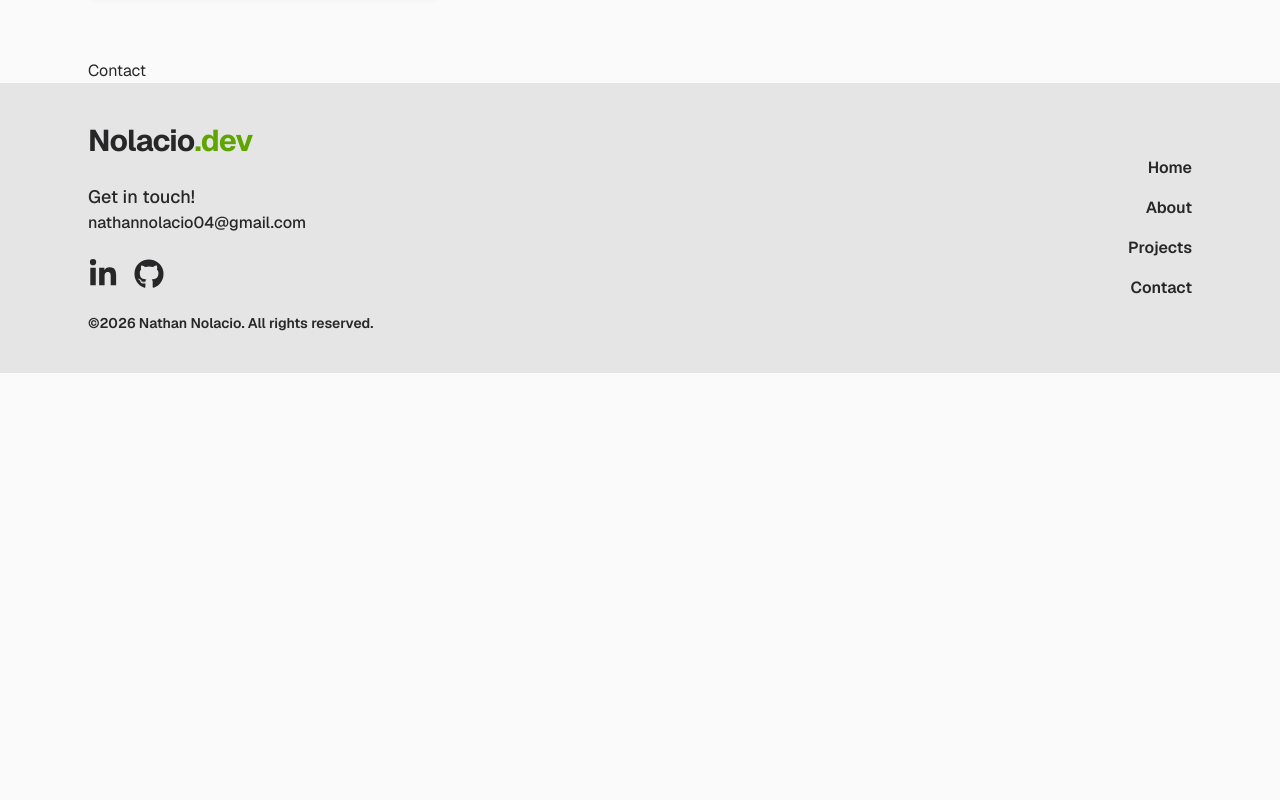
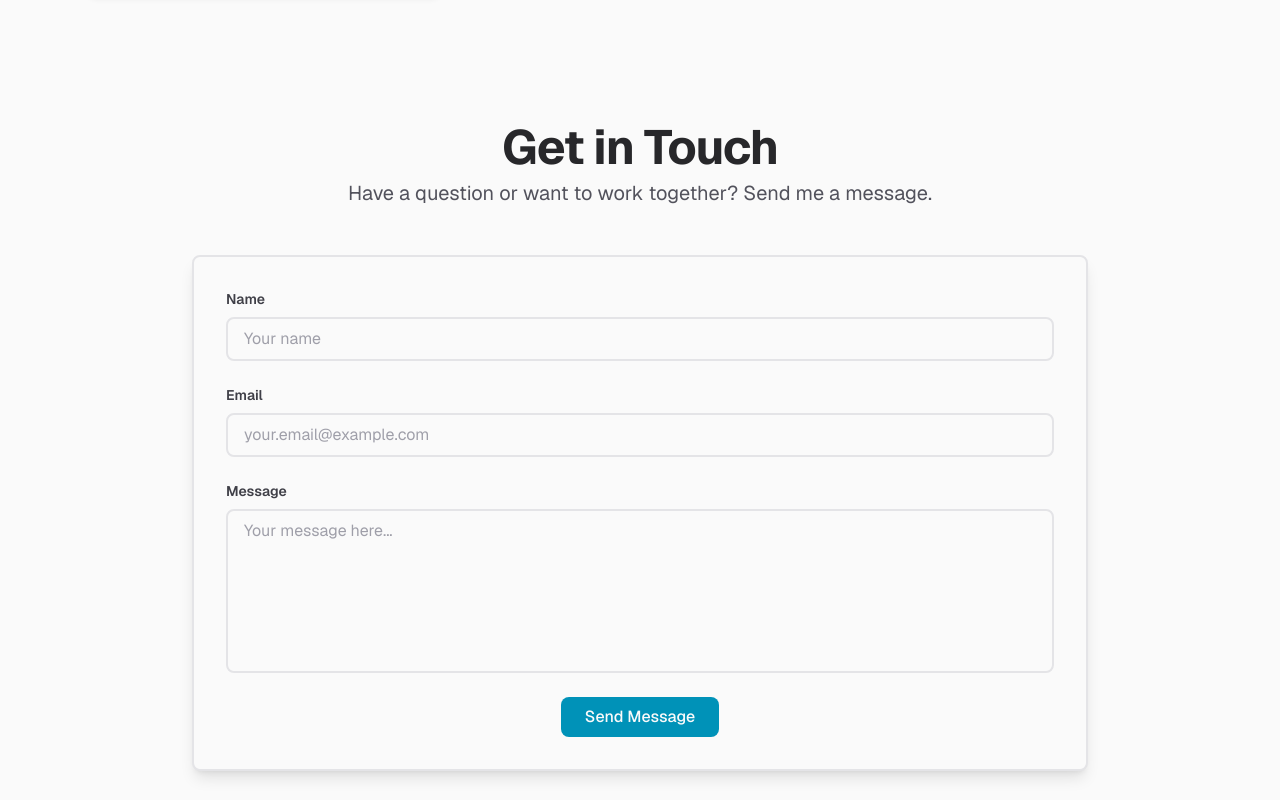
Before and after one commit to nathannolacio/portfolio-frontend, a Next.js app: page / in a window 1280 px wide. Shown: the part 2780-3580 px from the top of the page. Before the commit the page ends 3153 px from the top, so only its background shows below. Built offline with nearby package versions, Linux system fonts and the light colour scheme.

Commit message:
:sparkles: feat: Implemented contact section

```diff
--- a/src/app/page.tsx
+++ b/src/app/page.tsx
@@ -6,6 +6,7 @@ import { useEffect, useState } from "react";
 import HomeSection from "../components/sections/HomeSection";
 import ProjectsSection from "../components/sections/ProjectsSection";
 import AboutSection from "../components/sections/AboutSection";
+import ContactSection from "../components/sections/ContactSection";
 
 export default function Home() {
   const [activeSection, setActiveSection] = useState("home");
@@ -29,14 +30,10 @@ export default function Home() {
         setActiveSection={setActiveSection}
       />
       <main className="flex flex-col">
-       <HomeSection />
-       <AboutSection />
-       <ProjectsSection />
-        <section id="contact">
-          <Container>
-            <h2>Contact</h2>
-          </Container>
-        </section>
+        <HomeSection />
+        <AboutSection />
+        <ProjectsSection />
+        <ContactSection />
       </main>
       <Footer
         setActiveSection={setActiveSection}
--- /dev/null
+++ b/src/components/sections/ContactSection.tsx
@@ -0,0 +1,143 @@
+"use client";
+
+import { useState } from "react";
+import Container from "../layout/Container";
+import SectionTitle from "../ui/typography/SectionTitle";
+import Button from "../ui/Button";
+
+export default function ContactSection() {
+    const [formData, setFormData] = useState({
+        name: "",
+        email: "",
+        message: "",
+    });
+    const [isSubmitting, setIsSubmitting] = useState(false);
+    const [submitStatus, setSubmitStatus] = useState<"idle" | "success" | "error">("idle");
+
+    const handleChange = (
+        e: React.ChangeEvent<HTMLInputElement | HTMLTextAreaElement>
+    ) => {
+        const { name, value } = e.target;
+        setFormData((prev) => ({
+            ...prev,
+            [name]: value,
+        }));
+    };
+
+    const handleSubmit = async (e: React.FormEvent<HTMLFormElement>) => {
+        e.preventDefault();
+        setIsSubmitting(true);
+        setSubmitStatus("idle");
+
+        try {
+            await new Promise((resolve) => setTimeout(resolve, 1000));
+            setSubmitStatus("success");
+            setFormData({ name: "", email: "", message: "" });
+            setTimeout(() => setSubmitStatus("idle"), 3000);
+        } catch {
+            setSubmitStatus("error");
+            setTimeout(() => setSubmitStatus("idle"), 3000);
+        } finally {
+            setIsSubmitting(false);
+        }
+    };
+
+    return (
+        <section
+            id="contact"
+            className="py-12 md:py-16"
+        >
+            <Container className="flex flex-col items-center">
+                <div className="mb-12 text-center">
+                    <SectionTitle>
+                        Get in Touch
+                    </SectionTitle>
+                    <p className="text-lg md:text-xl mt-2 text-zinc-600">
+                        Have a question or want to work together? Send me a message.
+                    </p>
+                </div>
+
+                <div className="w-full max-w-4xl rounded-lg border-2 border-zinc-200 bg-neutral-50 p-8 shadow-lg">
+                    <form onSubmit={handleSubmit} className="flex flex-col gap-6 items-center">
+                        <div className="flex flex-col gap-2 w-full">
+                            <label
+                                htmlFor="name"
+                                className="text-sm font-semibold text-zinc-700"
+                            >
+                                Name
+                            </label>
+                            <input
+                                type="text"
+                                id="name"
+                                name="name"
+                                value={formData.name}
+                                onChange={handleChange}
+                                required
+                                placeholder="Your name"
+                                className="rounded-lg border-2 border-zinc-200 bg-neutral-50 px-4 py-2 text-zinc-900 placeholder-zinc-400 transition-colors focus:border-zinc-400 focus:outline-none"
+                            />
+                        </div>
+
+                        <div className="flex flex-col gap-2 w-full">
+                            <label
+                                htmlFor="email"
+                                className="text-sm font-semibold text-zinc-700"
+                            >
+                                Email
+                            </label>
+                            <input
+                                type="email"
+                                id="email"
+                                name="email"
+                                value={formData.email}
+                                onChange={handleChange}
+                                required
+                                placeholder="your.email@example.com"
+                                className="rounded-lg border-2 border-zinc-200 bg-neutral-50 px-4 py-2 text-zinc-900 placeholder-zinc-400 transition-colors focus:border-zinc-400 focus:outline-none"
+                            />
+                        </div>
+
+                        <div className="flex flex-col gap-2 w-full">
+                            <label
+                                htmlFor="message"
+                                className="text-sm font-semibold text-zinc-700"
+                            >
+                                Message
+                            </label>
+                            <textarea
+                                id="message"
+                                name="message"
+                                value={formData.message}
+                                onChange={handleChange}
+                                required
+                                placeholder="Your message here..."
+                                rows={6}
+                                className="rounded-lg border-2 border-zinc-200 bg-neutral-50 px-4 py-2 text-zinc-900 placeholder-zinc-400 transition-colors focus:border-zinc-400 focus:outline-none resize-none"
+                            />
+                        </div>
+
+                        <div className="flex items-center gap-4">
+                            <Button
+                                color="cyan"
+                                type="submit"
+                                className={isSubmitting ? "opacity-50 cursor-not-allowed pointer-events-none" : ""}
+                            >
+                                {isSubmitting ? "Sending..." : "Send Message"}
+                            </Button>
+                            {submitStatus === "success" && (
+                                <span className="text-sm font-medium text-emerald-600">
+                                    Message sent successfully!
+                                </span>
+                            )}
+                            {submitStatus === "error" && (
+                                <span className="text-sm font-medium text-red-600">
+                                    Failed to send message. Please try again.
+                                </span>
+                            )}
+                        </div>
+                    </form>
+                </div>
+            </Container>
+        </section>
+    );
+}
```
